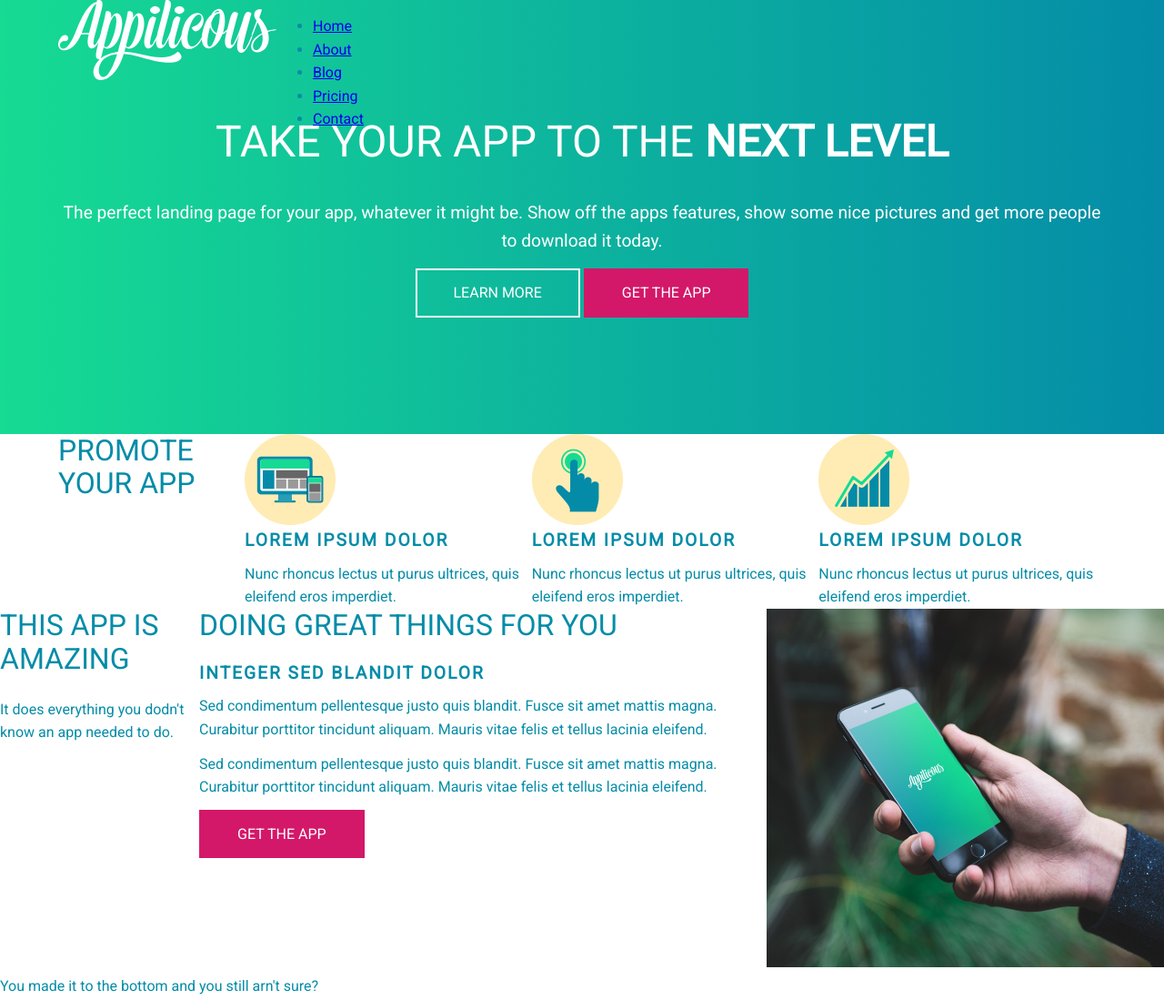
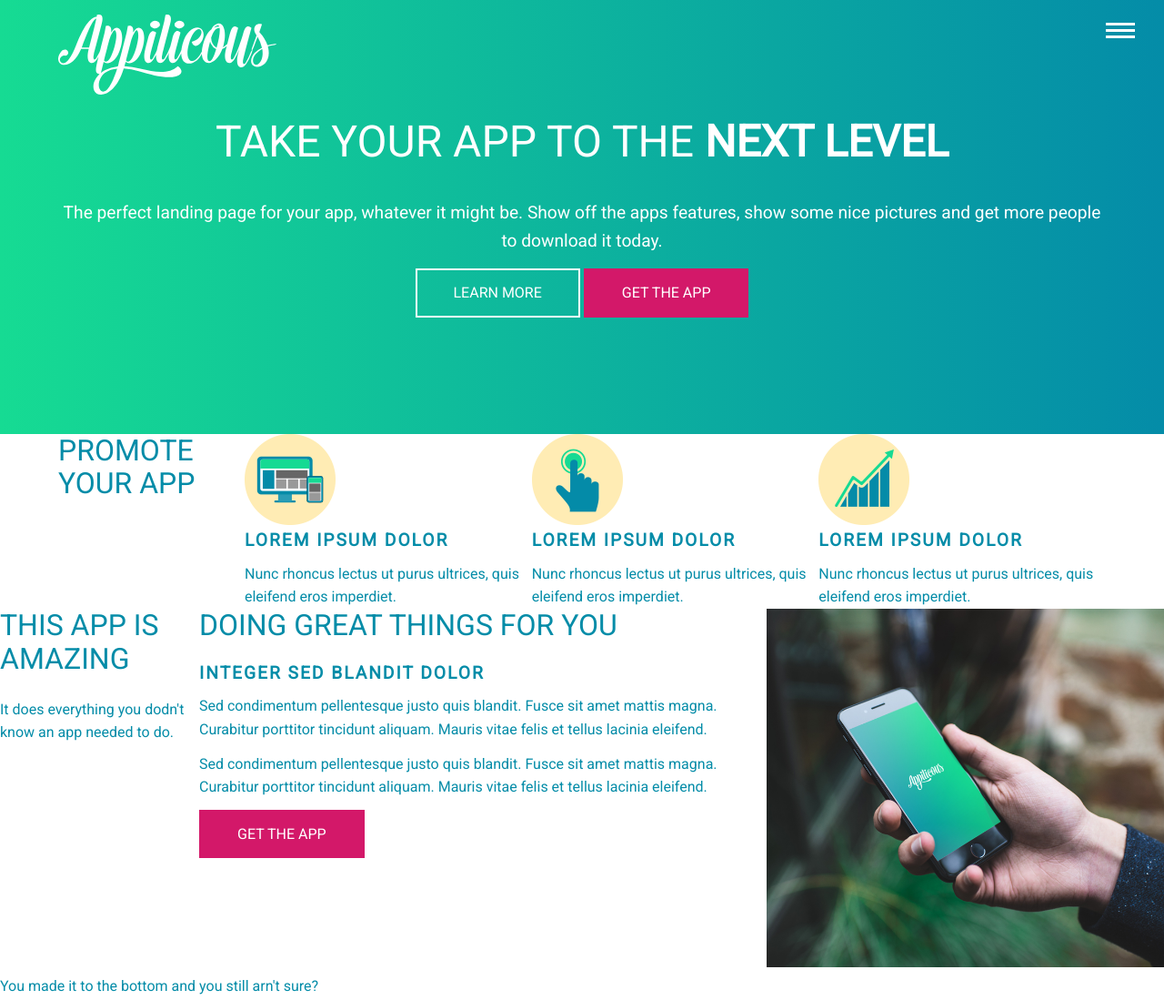
Before and after one commit to AndreaKlenovsek/reponsive---start-to-finish, a plain HTML site: page index.html in a window 1280 px wide. Shown: the top 1099 px of the page at 91% size. Drawn offline with nearby package versions, Linux system fonts and the light colour scheme.

Commit message:
navigation and js

```diff
--- a/index.html
+++ b/index.html
@@ -22,6 +22,14 @@
           <li><a href="#">Contact</a></li>
         </ul>
       </nav>
+
+        <div class="nav-toggle">
+          <div class="hamburger">
+
+          </div>
+
+        </div>
+
     </div>
   </header>
 
@@ -129,10 +137,14 @@
 
 
 </section>
+<!--jQuery -->
+<script
+  src="https://code.jquery.com/jquery-2.2.4.min.js"
+  integrity="sha256-BbhdlvQf/xTY9gja0Dq3HiwQF8LaCRTXxZKRutelT44="
+  crossorigin="anonymous"></script>
 
-
-
-
+<!--My own scripts -->
+<script src="js/scripts.js"></script>
 
 </body>
 
--- /dev/null
+++ b/js/scripts.js
@@ -0,0 +1,9 @@
+$(document).ready(function() {
+
+  //hamburger menu toggle
+  $(".nav-toggle").click(function() {
+    $(".main-nav").toggleClass("is-open");
+    $(".hamburger").toggleClass("is-open");
+  })
+
+})
--- a/sass/base/_base.sass
+++ b/sass/base/_base.sass
@@ -14,3 +14,9 @@ img
   width: 90%
   max-width: 1200px
   margin: 0 auto
+
+
+.unstyled-list
+    list-style: none
+    margin: 0
+    padding: 0
--- a/sass/layout/_header.sass
+++ b/sass/layout/_header.sass
@@ -3,10 +3,9 @@
   top: 0
   left: 0
   right: 0
+  padding-top: 1em
 
   .logo
     width: 25%
     min-width: 10rem
     max-width: 15rem
-
-.main-nav
--- /dev/null
+++ b/sass/layout/_navigation.sass
@@ -0,0 +1,89 @@
+.main-nav
+  background: $accent
+  position: absolute
+  left: 100%
+  right: 0
+  top: 0
+  font-size: 1.2rem
+
+  overflow: hidden
+  transition: all ease-in-out 350ms
+
+  &.is-open
+    left: 0
+
+
+
+ul
+  display: flex
+  flex-direction: column
+  text-align: center
+  justify-content: space-around
+  height: 100vh
+
+li
+
+  flex-grow: 1
+  flex-shrink: 1
+  flex-basis: auto
+  border-bottom: 1px solid rgba(0, 0, 0, .15)
+  display: flex
+
+
+
+
+li a
+  text:
+    decoration: none
+    transform: uppercase
+  color: $text-inverse
+  flex-basis: 100%
+
+  display: flex
+  align-items: center
+  justify-content: center
+
+  &:hover
+    background: rgba(0, 0, 0, .10)
+
+// Hamburger menu //
+
+.nav-toggle
+
+    display: block
+    padding: 1em
+    position: absolute
+    right: 1em
+    top: 1em
+    cursor: pointer
+
+
+
+
+
+.hamburger, .hamburger::after, .hamburger::before
+  content: ''
+  display: block
+  width: 2em
+  height: 3px
+  background: $white
+  transition: all ease-in-out 350ms
+
+
+
+
+.hamburger::before
+  transform: translateY(-7px)
+
+
+.hamburger::after
+  transform: translateY(4px)
+
+.hamburger.is-open
+  transform: rotate(45deg)
+
+  &::after
+    transform: rotate(-90deg) translateX(3px)
+
+  &::before
+    opacity: 0
--- a/sass/main.sass
+++ b/sass/main.sass
@@ -23,6 +23,7 @@
 @import layout/header
 @import layout/hero
 @import layout/grid
+@import layout/navigation
 
 
 
```
Also changed, not shown: css/main.css, sass/base/_typography.sass (line endings or trailing spaces), sass/layout/_grid.sass (line endings or trailing spaces), 1 other file.
